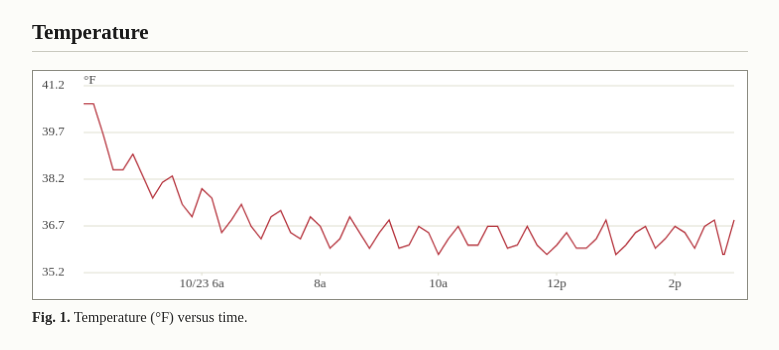
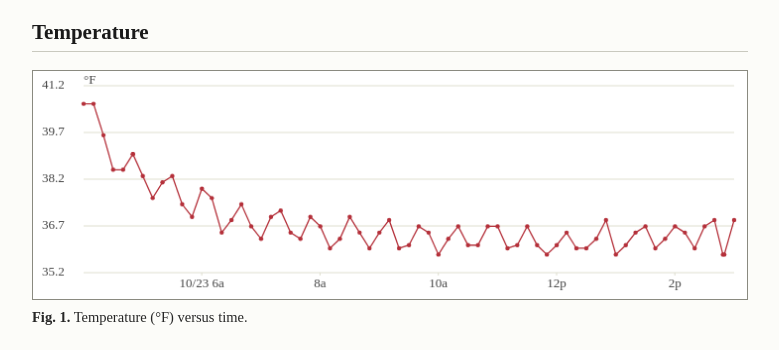
Before and after one commit to W1JGC/th3-monitor, a plain HTML site: page index.html in a window 1280 px wide. Shown: the part 307-657 px from the top of the page, without its empty margins (250-1029 px from the left). Drawn offline with Linux system fonts and the light colour scheme.

Commit message:
feat: dot marker on every reading

```diff
--- a/index.html
+++ b/index.html
@@ -129,6 +129,8 @@ function drawChart(canvasId, rows, key, color, unit){
   g.strokeStyle=color; g.lineWidth=1.3; g.beginPath();
   pts.forEach((r,i)=>{ const X=px(r.t), Y=py(r[key]); i?g.lineTo(X,Y):g.moveTo(X,Y); });
   g.stroke();
+  g.fillStyle=color;
+  for (const r of pts){ g.beginPath(); g.arc(px(r.t),py(r[key]),2.2,0,7); g.fill(); }
 }
 
 async function refresh(){
```
